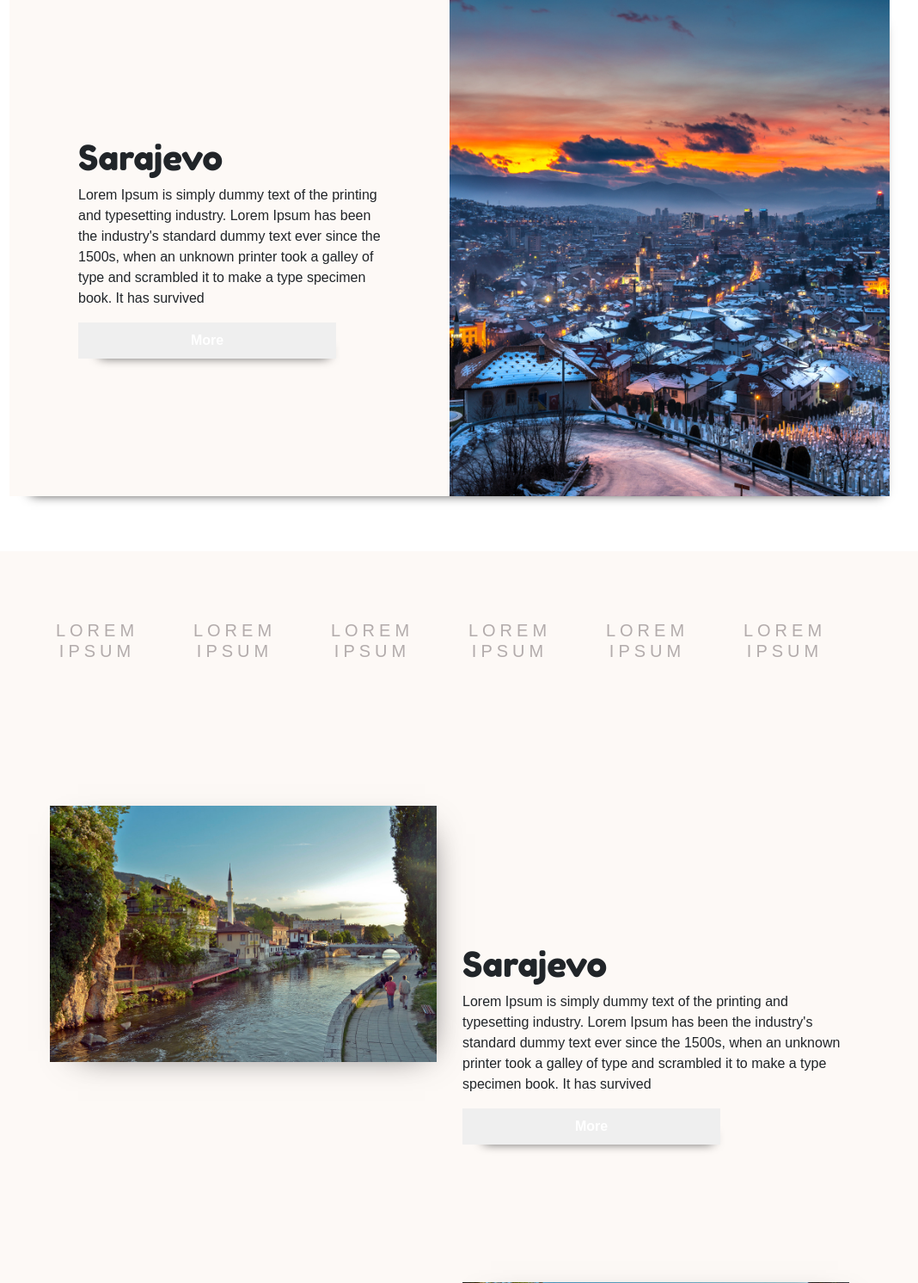
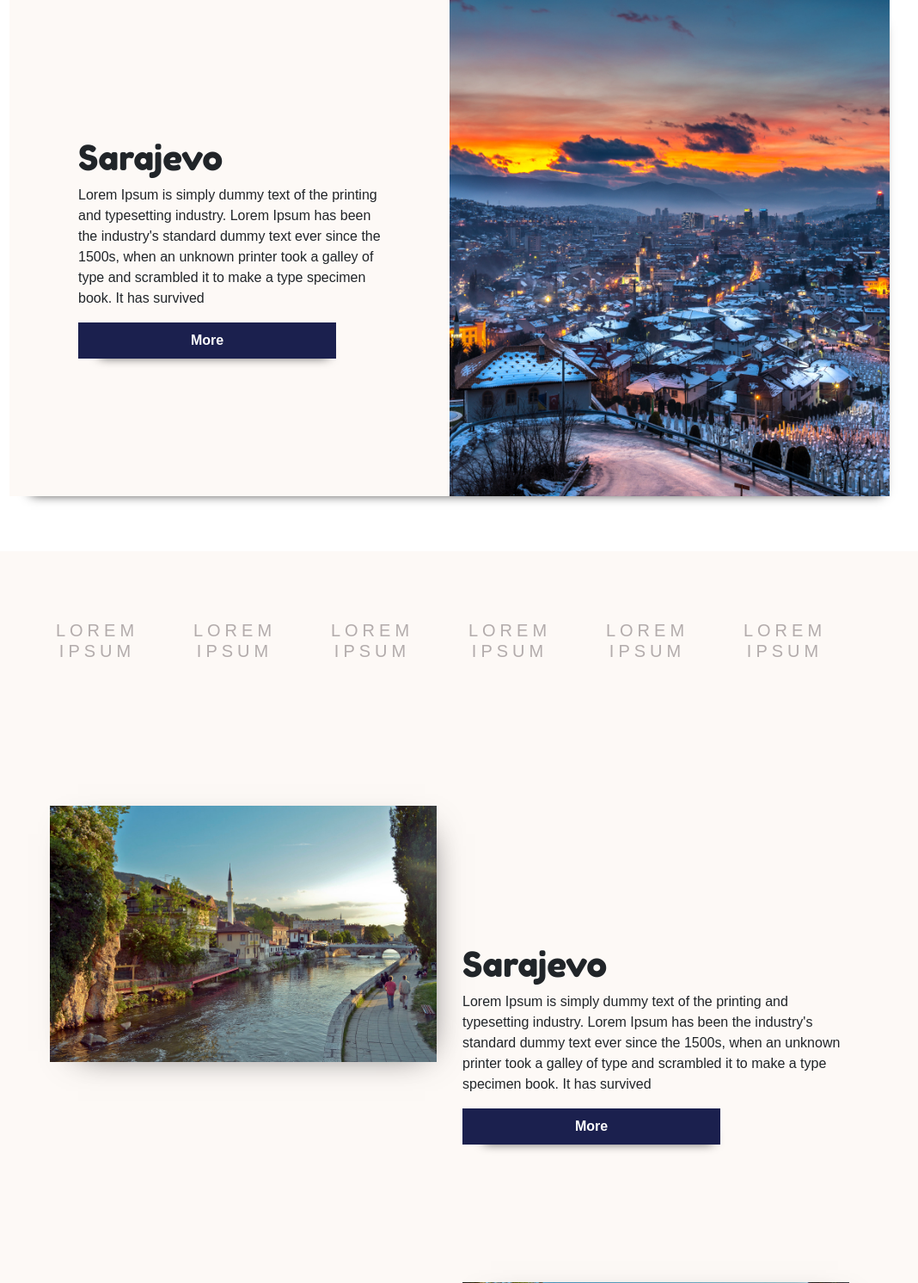
Before and after one commit to luxal99/tourist-website-php, a PHP site: page / in a window 1280 px wide. Shown: the part 147-1639 px from the top of the page at 86% size, without its empty margins (117-1185 px from the left). Run offline with PHP 8.4, Linux system fonts and the light colour scheme; some libraries are stand-ins or nearby versions; some web fonts are replaced.

Commit message:
Edit thumb

```diff
--- a/css/global.css
+++ b/css/global.css
@@ -15,8 +15,7 @@ h4, h5, h6, p, li, a {
 
 .default-btn {
     border: 1px solid transparent;
-    background-color: #
-    background-color: #1b204e;;
+    background-color: #1b204e;
     color: #fff;
     padding: 0.5em 0;
     width: 300px;
@@ -35,6 +34,7 @@ h4, h5, h6, p, li, a {
     cursor: pointer;
     font-weight: bold;
 }
+
 .default-btn:hover {
     background-color: #242b68;
     transition: 0.5s linear;
@@ -46,7 +46,7 @@ h4, h5, h6, p, li, a {
 }
 
 ::-webkit-scrollbar-thumb {
-    background: linear-gradient(to right, #f80759, #bc4e9c);
+    background-color: #282828;
     border-radius: 10px;
 }
 
```
